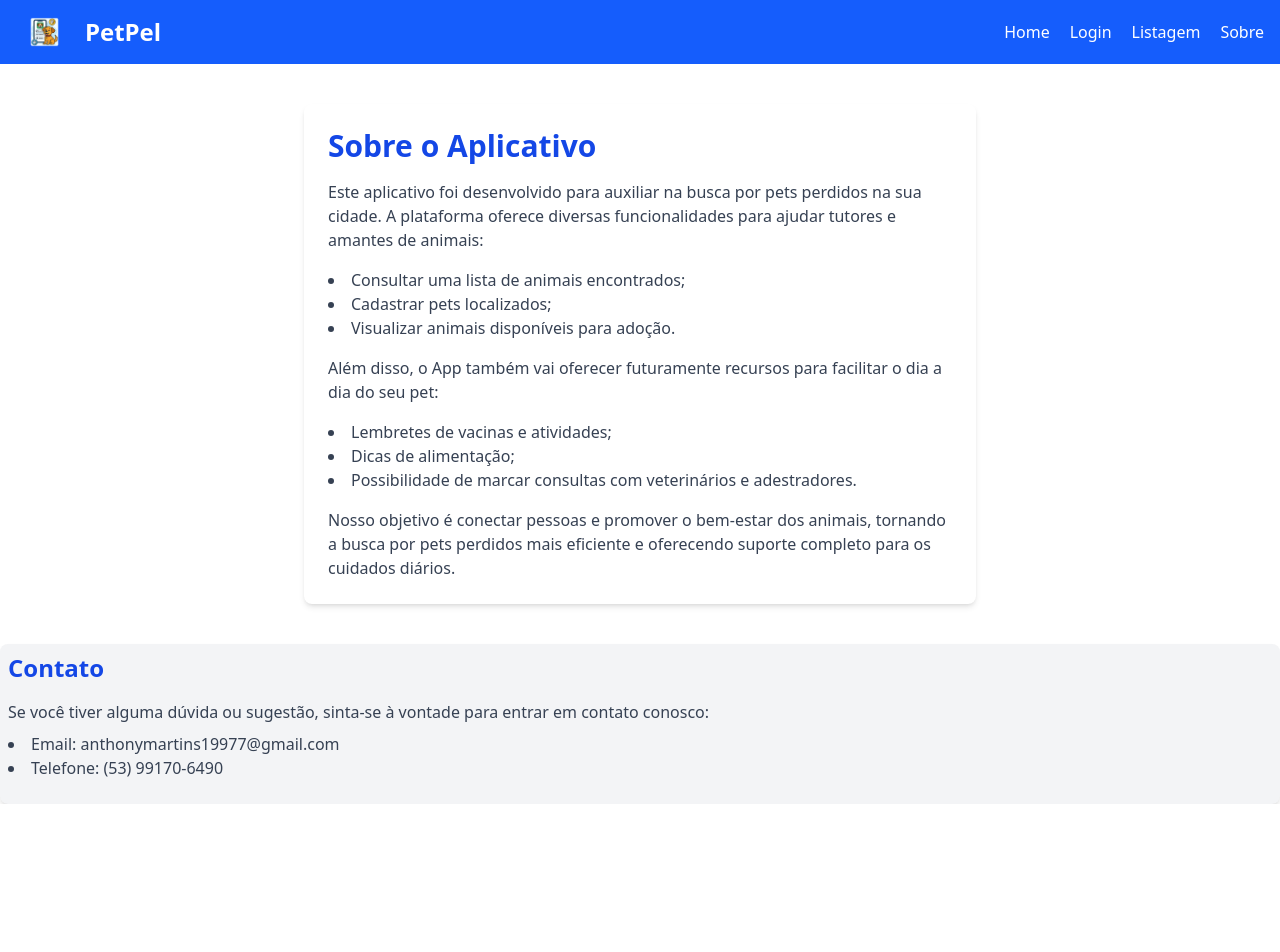
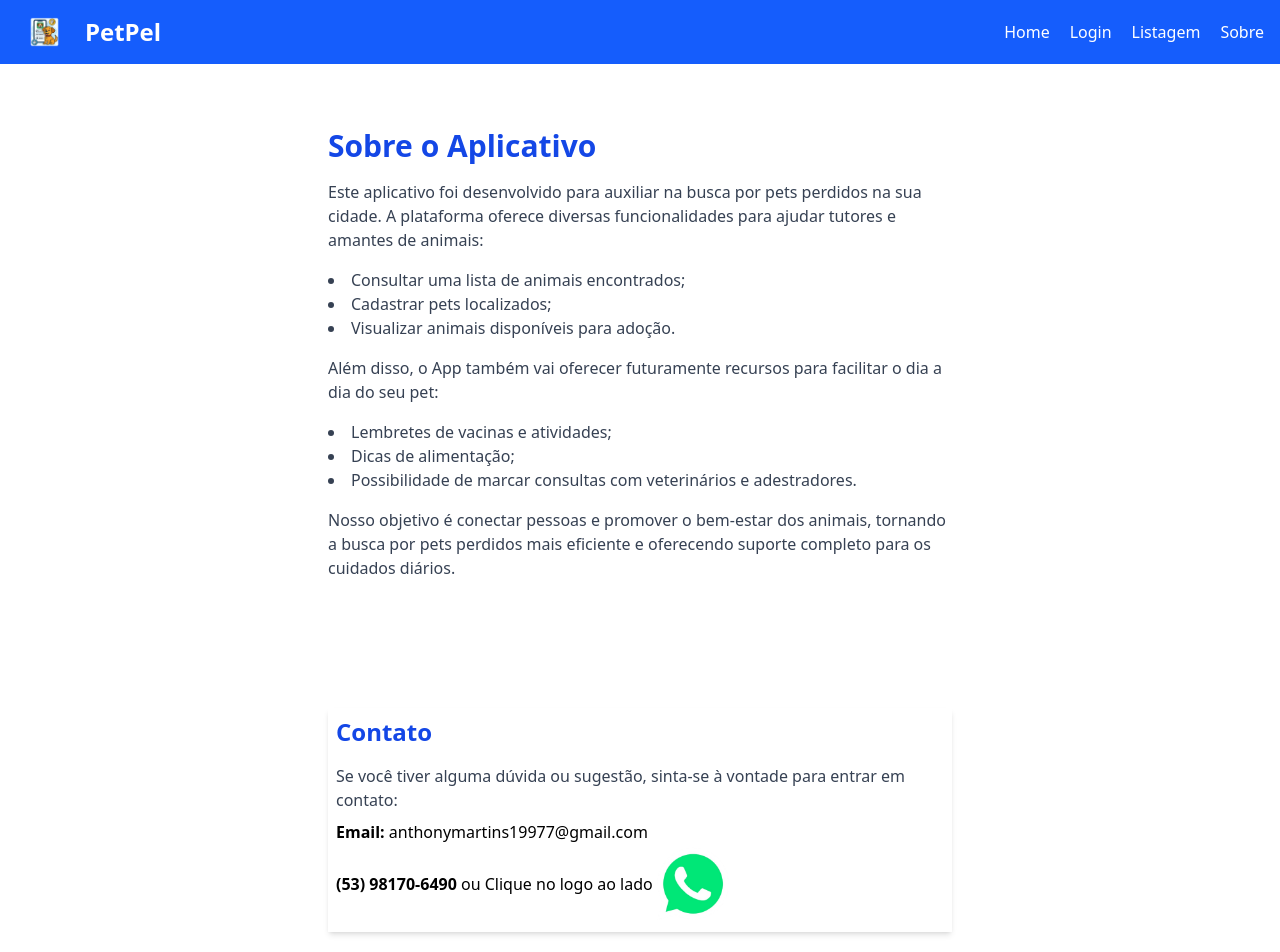
Before and after one commit to anthonymcastr/emergentes_aula1-main, a React (Vite) app in the folder emergentes_aula1-main/: page /sobre in a window 1280 px wide. Shown: the top 952 px of the page. Before the commit the page ends 804 px from the top, so only its background shows below. Built offline with nearby package versions, Linux system fonts and the light colour scheme.

Commit message:
ajusta conteudo e contato

```diff
--- a/emergentes_aula1-main/src/App.tsx
+++ b/emergentes_aula1-main/src/App.tsx
@@ -12,7 +12,7 @@ export default function App() {
         <div className="inline-flex items-center justify-center px-5 py-3 ">
            <img
               src="/img/logo_petpel.png"
-              className="h-100 "
+              className="md:h-100"
               alt="Logo Petpel"
             />
         </div>
--- a/emergentes_aula1-main/src/routes/Sobre.tsx
+++ b/emergentes_aula1-main/src/routes/Sobre.tsx
@@ -3,7 +3,7 @@ import React from 'react';
 const Sobre: React.FC = () => {
     return (
         <>
-        <div className="max-w-2xl mx-auto p-6 mt-10 bg-white rounded-lg shadow-md">
+        <div className="max-w-2xl mx-auto p-6 mt-10 ">
             <h1 className="text-3xl font-bold mb-4 text-blue-700">Sobre o Aplicativo</h1>
             <p className="mb-4 text-gray-700">
                 Este aplicativo foi desenvolvido para auxiliar na busca por pets perdidos na sua cidade.
@@ -26,16 +26,18 @@ const Sobre: React.FC = () => {
                 Nosso objetivo é conectar pessoas e promover o bem-estar dos animais, tornando a busca por pets perdidos mais eficiente e oferecendo suporte completo para os cuidados diários.
             </p>
         </div>
-<footer>
-    <div className="mx-auto p-2 mt-10 bg-gray-100 rounded-lg shadow-md">
+<footer className='max-w-2xl mx-auto p-6 mt-10'>
+    <div className="mx-auto p-2 mt-10 shadow-md">
         <h2 className="text-2xl font-bold mb-4 text-blue-700">Contato</h2>
         <p className="mb-2 text-gray-700">
-            Se você tiver alguma dúvida ou sugestão, sinta-se à vontade para entrar em contato conosco:
+            Se você tiver alguma dúvida ou sugestão, sinta-se à vontade para entrar em contato:
         </p>
-        <ul className="list-disc list-inside mb-4 text-gray-700">
-            <li>Email: anthonymartins19977@gmail.com</li>
-            <li>Telefone: (53) 99170-6490</li>
-        </ul>
+            <div><strong>Email:</strong> anthonymartins19977@gmail.com</div>
+            <div className='flex items-center'>
+                <p><strong>(53) 98170-6490</strong> ou Clique no logo ao lado</p>
+                <a href="https://w.app/petpelrs"><img className='h-20' src="/img/logozap.png" alt="Logo Whatsapp" /> </a>
+            </div>
+
     </div>
 </footer>
         </>
```
Also changed, not shown: emergentes_aula1-main/public/img/logozap.png (added).
